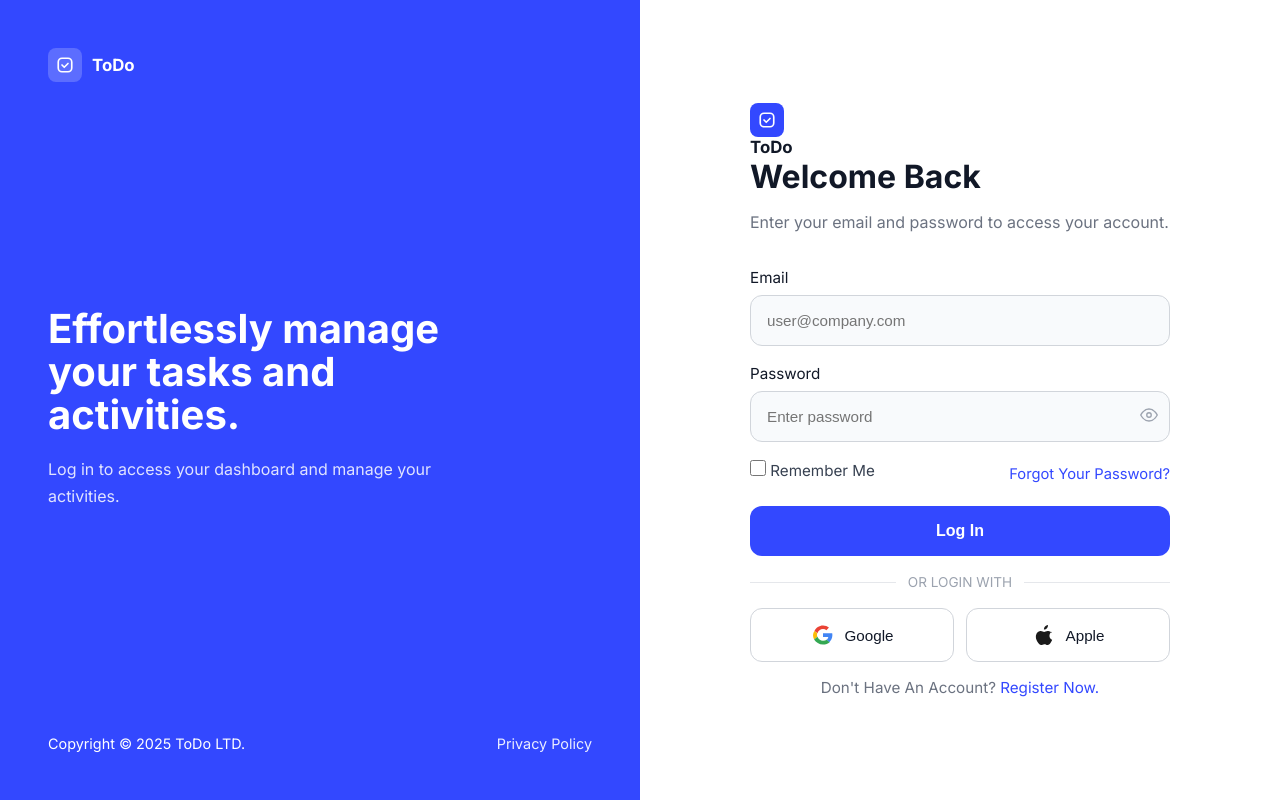
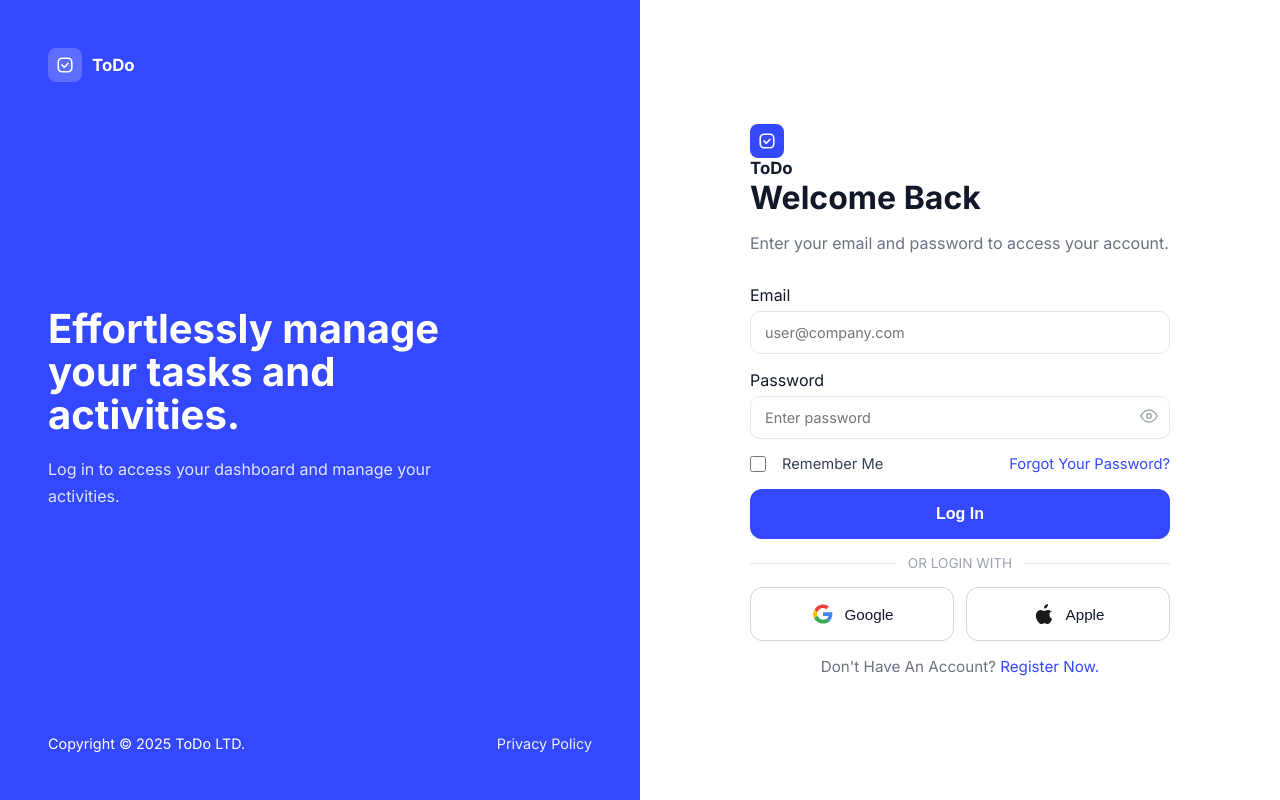
Before and after one commit to RenatoTSilva4/sistema_ToDo_Frello, a plain HTML site: page index.html in a window 1280 px wide. Drawn offline with Linux system fonts and the light colour scheme.

Commit message:
feat(form): improve login form structure and inputs

```diff
--- a/styles.css
+++ b/styles.css
@@ -132,26 +132,36 @@ body {
 
 /* ── Form ───────────────────────────────────────────────── */
 .formulario-login {
-    margin-top: 32px;
-    display: grid;
-    gap: 18px;
+    margin-top: 28px;
+    display: flex;
+    flex-direction: column;
+    gap: 16px;
 }
 
-.formulario-login label {
-    font-size: 0.95rem;
-    margin-bottom: 8px;
-    display: block;
+.grupo-campo {
+    display: flex;
+    flex-direction: column;
+    gap: 6px;
 }
 
 .formulario-login input[type="email"],
 .formulario-login input[type="password"] {
     width: 100%;
-    padding: 16px 16px;
-    border: 1px solid #d1d5db;
-    border-radius: 12px;
-    font-size: 0.95rem;
-    background: #f8fafc;
+    padding: 12px 14px;
+    border: 1.5px solid #e5e7eb;
+    border-radius: 10px;
+    font-size: 0.9rem;
+    font-family: Inter, Arial, sans-serif;
+    background: #ffffff;
     color: #111827;
+    outline: none;
+    transition: border-color 0.18s ease, box-shadow 0.18s ease;
+}
+
+.formulario-login input[type="email"]:focus,
+.formulario-login input[type="password"]:focus {
+    border-color: #3348ff;
+    box-shadow: 0 0 0 3px rgba(51, 72, 255, 0.1);
 }
 
 .campo-senha {
```
